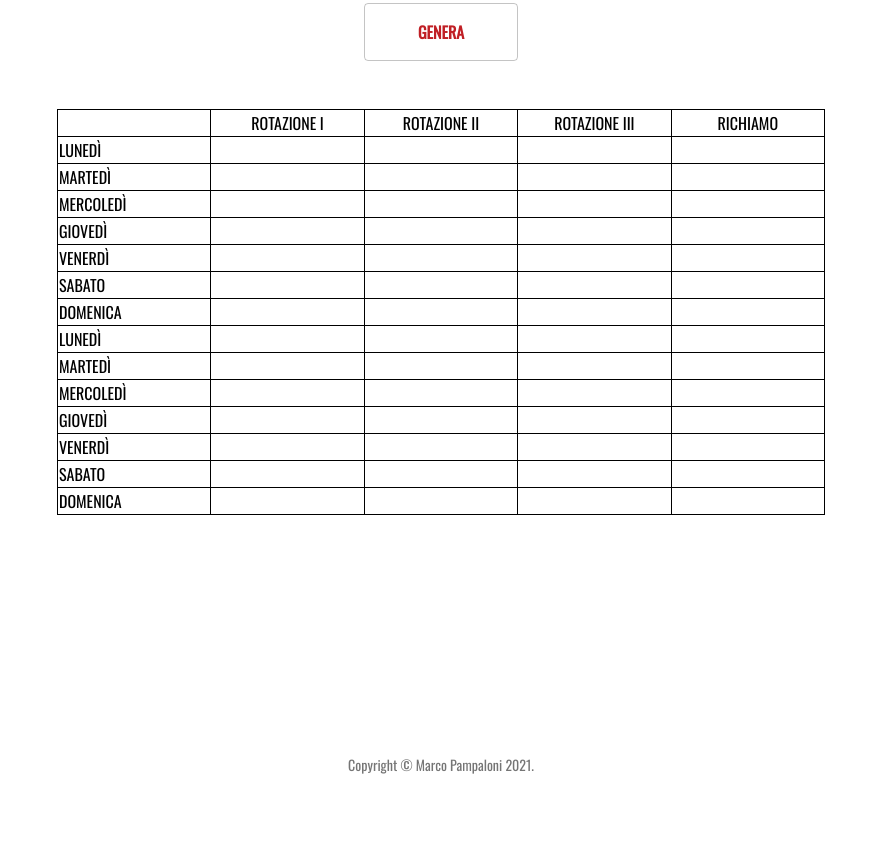
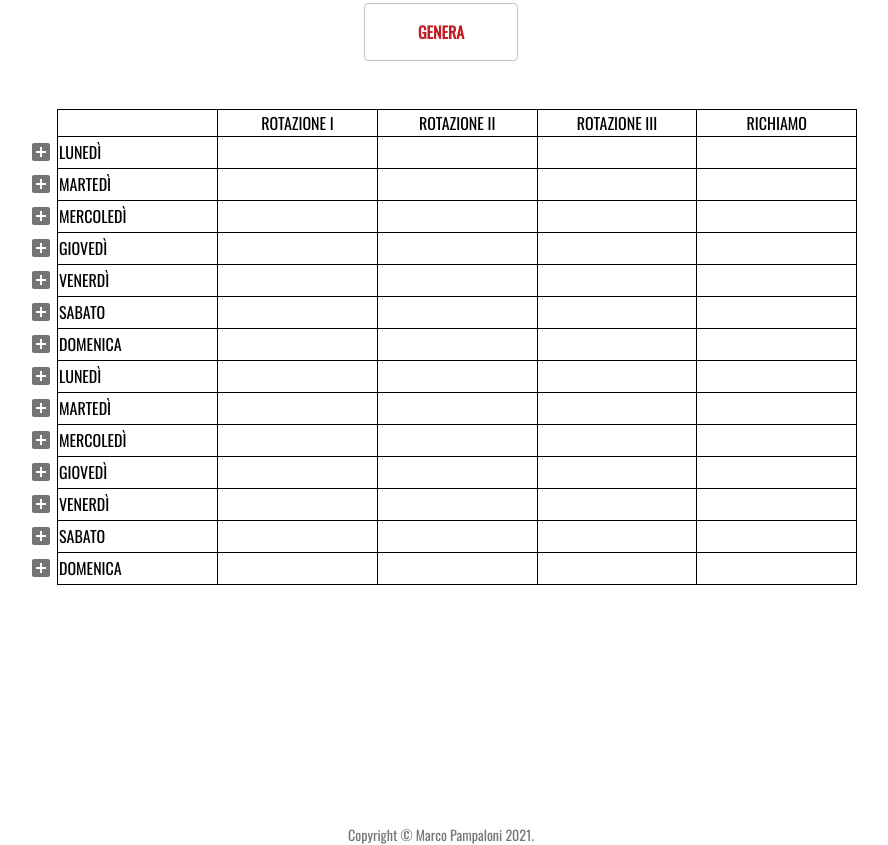
Before and after one commit to crybot/Rotazioni, a React (Create React App) app in the folder client/: page / in a window 1280 px wide. Shown: the part 1051-1896 px from the top of the page, without its empty margins (199-1087 px from the left). Before the commit the page ends 1826 px from the top, so only its background shows below. Built offline with nearby package versions, Linux system fonts and the light colour scheme.

Commit message:
Implement ChoiceDialog
- implement a dialog that opens when clicking on any table row
- add a column of buttons on the left side of SplitTable

```diff
--- a/client/public/index.html
+++ b/client/public/index.html
@@ -5,6 +5,7 @@
     <link rel="icon" href="%PUBLIC_URL%/favicon.ico" />
     <link rel="preconnect" href="https://fonts.gstatic.com">
     <link href="https://fonts.googleapis.com/css2?family=Oswald&display=swap" rel="stylesheet">
+    <link rel="stylesheet" href="https://fonts.googleapis.com/icon?family=Material+Icons" />
     <meta name="viewport" content="width=device-width, initial-scale=1" />
     <meta name="theme-color" content="#000000" />
     <meta
--- a/client/src/App.css
+++ b/client/src/App.css
@@ -6,7 +6,7 @@
   transform: 'scaleY(0.1)';
 }
 
-table, th, td {
+th, td {
   border: 1px solid black;
   border-collapse: collapse;
 }
@@ -16,10 +16,12 @@ td {
 }
 
 table {
-  width: 60%;
+  width: 65%;
   margin-top: 6vh;
   margin-bottom: 30vh;
   table-layout: 'fixed';
+  border: none;
+  border-collapse: collapse;
 }
 
 .App-header {
--- /dev/null
+++ b/client/src/ChoiceDialog.js
@@ -0,0 +1,32 @@
+import { Paper, Dialog, DialogTitle, List, ListItem, ListItemText, Typography } from '@material-ui/core';
+
+export default function SimpleDialog(props) {
+  const { onClose, selectedValue, open, items } = props;
+
+  const handleClose = () => {
+    // onClose(selectedValue);
+    onClose(null);
+  };
+
+  const handleListItemClick = (value) => {
+    // onClose(value);
+  };
+
+  return (
+    <Dialog onClose={handleClose} open={open}>
+      <DialogTitle>Indicare il gruppo muscolare</DialogTitle>
+      <List>
+        {
+          items.map((item) =>
+            <ListItem button key={item}>
+              <ListItemText primary={
+                <Typography align="center" variant="body1">
+                  {item.toUpperCase()}
+                </Typography>
+                }/>
+            </ListItem>)
+        }
+      </List>
+    </Dialog>
+  );
+}
--- a/client/src/Form.js
+++ b/client/src/Form.js
@@ -4,6 +4,7 @@ import { Typography, Backdrop, CircularProgress, Button, TextField} from '@mater
 import { makeStyles } from '@material-ui/core/styles';
 import { InputGroup, IntegerField } from './InputGroup'
 import SplitTable from './SplitTable'
+import ChoiceDialog from './ChoiceDialog'
 
 const useStyles = makeStyles((theme) => ({
   root: {
@@ -18,6 +19,10 @@ const useStyles = makeStyles((theme) => ({
     height: "8ch"
   },
 }));
+
+// TODO: global config files
+// const groups = ['chest', 'back', 'legs', 'arms', 'delts']
+const groups = ['petto', 'schiena', 'gambe', 'braccia', 'spalle']
 
 const defaultPreferences = {
   'chest': ['arms', 'delts'],
@@ -99,6 +104,7 @@ function Form(props) {
   const [errors, setErrors] = useState({})
   const [split, setSplit] = useState(null)
   const [loading, setLoading] = useState(false)
+  const [openDialog, setOpenDialog] = useState(false)
   const rest = useRef([])
 
   // Return true if any input component of the Form contains errors
@@ -153,8 +159,13 @@ function Form(props) {
       .catch(error => console.log('error', error));
   }
 
-  const handleCellClick = (row, marked) => {
+  const handleRowClick = (row, marked) => {
     rest.current[row-1] = marked // (row-1 because in the API days start from 0)
+    setOpenDialog(true)
+  }
+
+  const handleCloseDialog = (value) => {
+    setOpenDialog(false)
   }
 
 
@@ -228,11 +239,13 @@ function Form(props) {
         </Typography>
       </Button>
       <br/>
+      <ChoiceDialog items={groups} onClose={handleCloseDialog} open={openDialog}>
+      </ChoiceDialog>
       <Backdrop className={classes.backdrop} open={loading}>
         <CircularProgress color="secondary"/>
       </Backdrop>
 
-      <SplitTable handleClick={handleCellClick} days={state.days} split={split}/>
+      <SplitTable handleClick={handleRowClick} days={state.days} split={split}/>
 
     </div>
 );
--- a/client/src/SplitTable.js
+++ b/client/src/SplitTable.js
@@ -1,12 +1,19 @@
-import { Typography } from '@material-ui/core';
+import { Icon, IconButton, Typography } from '@material-ui/core';
 import { useState } from 'react';
-import { useTheme } from '@material-ui/core/styles';
+import { useTheme, makeStyles } from '@material-ui/core/styles';
 
 function weekday(n) {
   return {0: 'LUNEDÌ', 1: 'MARTEDÌ', 2: 'MERCOLEDÌ',
     3: 'GIOVEDÌ', 4: 'VENERDÌ', 5: 'SABATO',
     6: 'DOMENICA'}[(n-1) % 7]
 }
+
+const useStyles = (theme) => makeStyles({
+  // buttonCol: {
+  //   width: '10px',
+  //   border: 'none',
+  // },
+});
 
 
 function SplitCell(props) {
@@ -22,6 +29,7 @@ function SplitCell(props) {
 }
 
 function SplitRow(props) {
+  const classes = useStyles()
   const [marked, setMarked] = useState(false)
   const handleClick = () => {
     setMarked(!marked)
@@ -33,20 +41,28 @@ function SplitRow(props) {
   return (
     <tr key={n.toString()}
       onClick={handleClick}>
+      <td align="right" style={{width: '10px', border: 'none'}}>
+        <IconButton size="small">
+          <Icon>
+            add_box
+          </Icon>
+        </IconButton>
+      </td>
       <td align="left">
         <Typography variant="body1">
           {weekday(n)}
         </Typography>
       </td>
-      <SplitCell marked={marked} handleClick={props.handleClick} groups={cols[0]}/>
-      <SplitCell marked={marked} handleClick={props.handleClick} groups={cols[1]}/>
-      <SplitCell marked={marked} handleClick={props.handleClick} groups={cols[2]}/>
-      <SplitCell marked={marked} handleClick={props.handleClick} groups={[]}/>
+      <SplitCell marked={marked} groups={cols[0]}/>
+      <SplitCell marked={marked} groups={cols[1]}/>
+      <SplitCell marked={marked} groups={cols[2]}/>
+      <SplitCell marked={marked} groups={[]}/>
     </tr>
   );
 }
 
 function SplitTable(props) {
+  const classes = useStyles()
 
   function makeRows() {
     const groups = {'CHEST': 0, 'BACK':0, 'LEGS':0, 'ARMS':0, 'DELTS':0}
@@ -74,7 +90,8 @@ function SplitTable(props) {
     <table align="center">
       <tbody>
         <tr>
-          <th> </th>
+          <th style={{width: '10px', border: 'none'}}> </th> {/* Button */}
+          <th> </th> {/* Day */}
           <th>
             <Typography variant="body1">
               ROTAZIONE I
```
